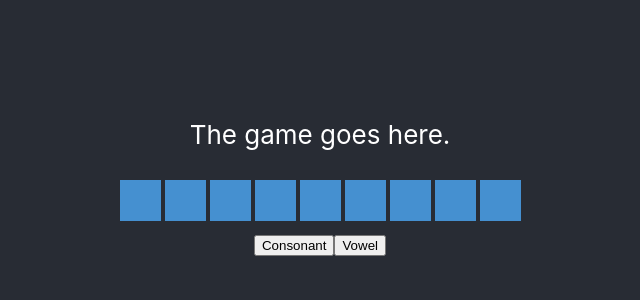
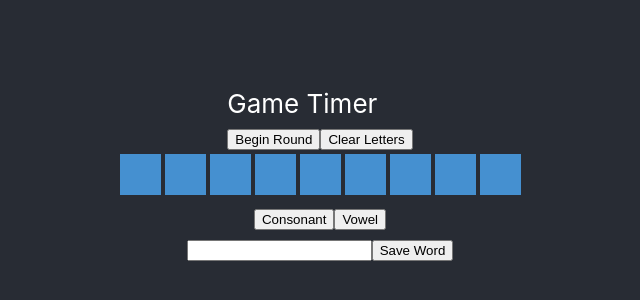
Before and after one commit to shaunhegarty/letters-react, a React (Create React App) app: page / in a window 1280 px wide. Shown: the part 226-526 px from the top of the page, without its empty margins (320-960 px from the left). Built offline with nearby package versions, Linux system fonts and the light colour scheme.

Commit message:
Added most core ui components
Add placeholder for gametimer.
Added placeholder button for beginning a round
Added a button to clear the current letters selection
Added a word entry that can save words

```diff
--- a/src/App.js
+++ b/src/App.js
@@ -19,9 +19,26 @@ function strOfParticularLength(string, length) {
     return string;
   }
 }
+
+class GameTimer extends React.Component {
+  render () {
+    return (<div id="game-timer">Game Timer</div>)
+  }
+}
+
+class RoundController extends React.Component {
+  render () {
+    return (<div id="round-controller">
+      <GameTimer />
+      <button id="round-begin">Begin Round</button>
+      <button id="clear-letters" onClick={this.props.clearHandler}>Clear Letters</button>
+    </div>)
+  }
+}
+
 class LettersDisplay extends React.Component {
   render() {
-    const mix = strOfParticularLength(this.props.letters, 9);
+    const mix = strOfParticularLength(this.props.letters, this.props.gameSize);
     const lettersArray = mix.toUpperCase().split('');
     const letters = lettersArray.map(function (character, index) {
       return (<Letter key={index} letter={character} />);
@@ -73,7 +90,7 @@ class ConsonantVowelSelection extends React.Component {
     const index = this.randomLetterFromList(vowelList);
     const letter = vowelList[index];
     vowelList = vowelList.slice(0, index) + vowelList.slice(index + 1);
-    this.setState({vowelList: vowelList});
+    this.setState({ vowelList: vowelList });
     return letter
   }
 
@@ -82,7 +99,7 @@ class ConsonantVowelSelection extends React.Component {
     const index = this.randomLetterFromList(consonantList);
     const letter = consonantList[index];
     consonantList = consonantList.slice(0, index) + consonantList.slice(index + 1);
-    this.setState({consonantList: consonantList});
+    this.setState({ consonantList: consonantList });
     return letter
   }
 
@@ -104,26 +121,79 @@ class ConsonantVowelSelection extends React.Component {
   }
 }
 
+class WordEntry extends React.Component {
+  constructor(props) {
+    super(props);
+    this.handleSave = this.handleSave.bind(this);
+  };
+
+  handleSave() {
+    console.log('Attempting to save word')
+    const input = document.getElementById('word-entry')
+    this.props.saveHandler(input.value);
+    input.value = "";
+  }
+
+  render() {
+    return (<div id="word-entry-div">
+      <input type="text" id="word-entry" maxlength={this.props.maxlen}/>
+      <button id="save-word" onClick={this.handleSave}>Save Word</button>
+    </div>)
+  }
+}
+
+class SavedWords extends React.Component {
+  render() {
+    const savedWords = this.props.savedWords.map(function(word){
+      return <td key={word}>{word}</td>
+    });
+    return (<table id="saved-word-table">
+      <tbody>
+        <tr>
+          {savedWords}
+        </tr>
+      </tbody>
+    </table>)
+  }
+}
 
 class LettersGame extends React.Component {
   constructor(props) {
     super(props);
-    this.state = { mix: '', gameSize: 9 };
+    this.state = { mix: '',
+    gameSize: 9,
+    savedWords: [] };
 
     // This will not work inside the function when it is passed, if this is not bound
-    this.handleNewLetter= this.handleNewLetter.bind(this);
+    this.handleNewLetter = this.handleNewLetter.bind(this);
+    this.handleClear = this.handleClear.bind(this);
+    this.handleSaveWord = this.handleSaveWord.bind(this);
   };
 
   handleNewLetter(newLetter) {
-      const currentMix = this.state.mix;
-      this.setState({mix: currentMix + newLetter})
+    const currentMix = this.state.mix;
+    this.setState({ mix: currentMix + newLetter })
+  }
+
+  handleSaveWord(newWord) {
+    let savedWords = this.state.savedWords.slice()
+    savedWords = savedWords.concat(newWord);
+    console.log('Trying to add ' + newWord)
+    this.setState({savedWords: savedWords})
+    console.log(this.state)
+  }
+
+  handleClear() {
+    this.setState({ mix: '', savedWords: []});
   }
 
   render() {
     return (<div className="letters-game">
-      <p> The game goes here. </p>
-      <LettersDisplay letters={this.state.mix} />
-      <ConsonantVowelSelection clickHandler={this.handleNewLetter}/>
+      <RoundController clearHandler={this.handleClear} />
+      <LettersDisplay letters={this.state.mix} size={this.state.gameSize} />
+      <ConsonantVowelSelection clickHandler={this.handleNewLetter} />
+      <WordEntry saveHandler={this.handleSaveWord} maxlen={this.state.gameSize}/>
+      <SavedWords savedWords={this.state.savedWords}/>
     </div>
     )
   }
```
